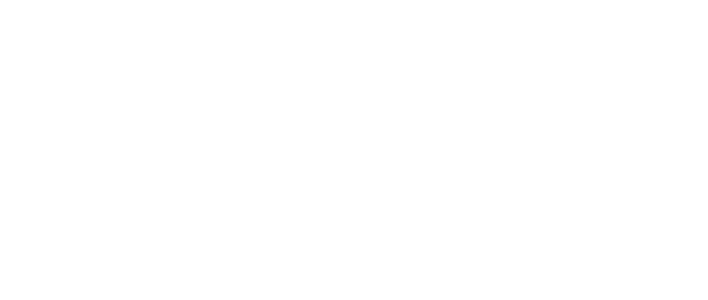
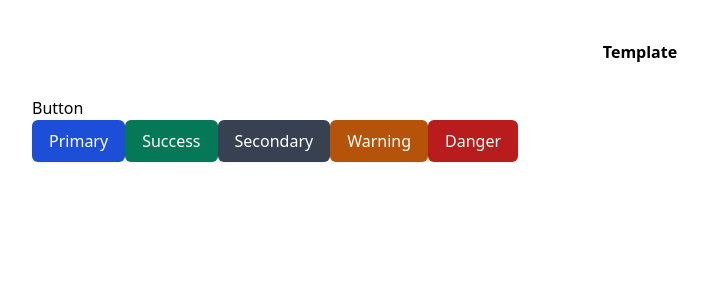
Before and after one commit to chanurholis/nuxt-example, a Nuxt app: page /template in a window 1280 px wide. Before the commit this address had no page. Shown: the top 300 px of the page, without its empty margins (0-708 px from the left). Built offline with nearby package versions, Linux system fonts and the light colour scheme.

Commit message:
feat: add template

```diff
--- /dev/null
+++ b/pages/template.vue
@@ -0,0 +1,23 @@
+<template>
+    <div class="container p-8">
+        <h1 class="text-center py-2 font-bold">Template</h1>
+        <br>
+        <div>
+            <h2>Button</h2>
+            <ButtonComponent name="Primary" type="primary" />
+            <ButtonComponent name="Success" type="success" />
+            <ButtonComponent name="Secondary" type="secondary" />
+            <ButtonComponent name="Warning" type="warning" />
+            <ButtonComponent name="Danger" type="danger" />
+        </div>
+    </div>
+</template>
+
+<script lang="ts">
+import ButtonComponent from '~/components/ButtonComponent.vue';
+
+export default {
+    name: "TemplatePage",
+    components: { ButtonComponent }
+}
+</script>
```
